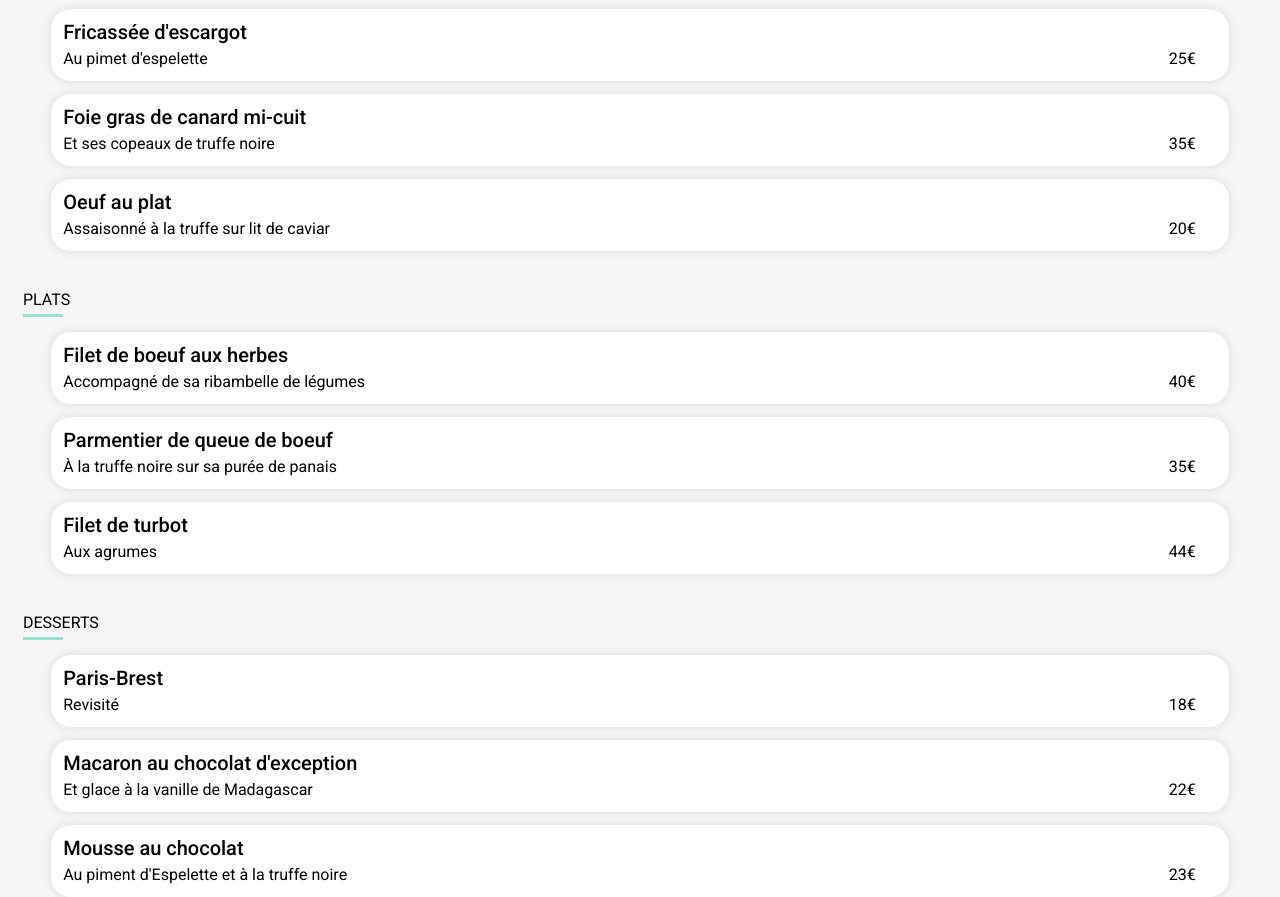
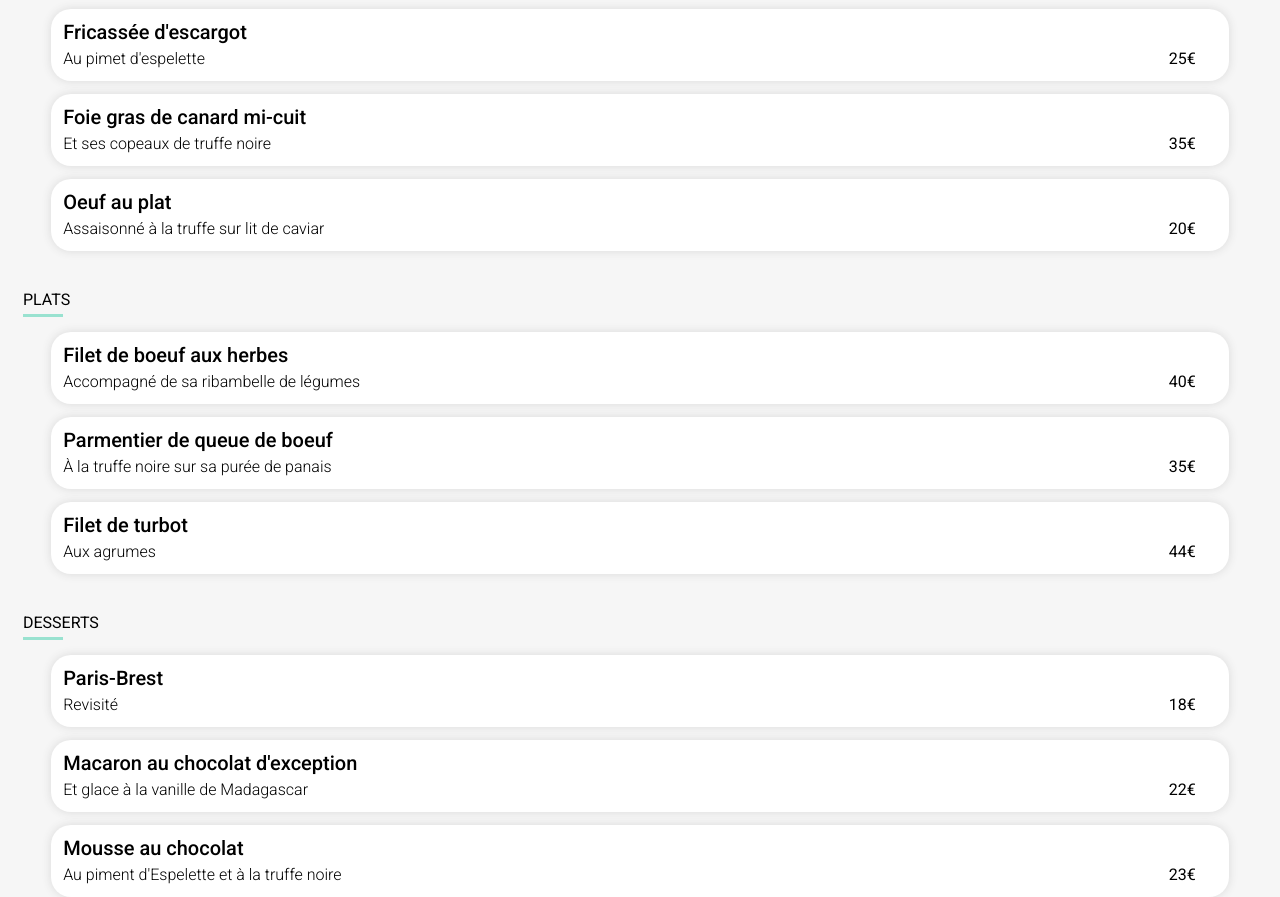
Before and after one commit to duzant9/OhMyFood, a plain HTML site: page la_palette_du_gout.html in a window 1280 px wide. Shown: the part 1100-1997 px from the top of the page. Drawn offline with Linux system fonts and the light colour scheme; a web font is replaced by a local one.

Commit message:
Mise à jour la palette du goût

```diff
--- a/la_galette_du_gout/styles.css
+++ b/la_galette_du_gout/styles.css
@@ -37,20 +37,22 @@ h2{
 p{
     margin: 3px 0 10px 12px;
     height: 18px;
-
 }
 p, h2{
     white-space: nowrap;
     overflow: hidden;
     text-overflow: ellipsis;
 }
+
 .no_overflow{
     margin-right: 30px;
     min-width: 30px;
 }
+.weight200{
+    font-weight: 200;
+}
 
-
-/*--Hearder--*/
+/*--Header--*/
 header{
     height: 50px;
 }
@@ -61,7 +63,7 @@ header{
     position: absolute; top: 25px; left: 25px;
     font-size: 22px;
 }
-.header > a{
+a{
     color: black;
     text-decoration: none;
 }
@@ -74,6 +76,7 @@ header{
 .menu_img{
     width: 100%;
 }
+
 /*--Menu Section--*/
 #menu{
     background-color:#f6f6f6;
--- a/la_palette_du_gout.html
+++ b/la_palette_du_gout.html
@@ -35,81 +35,99 @@
                 <p class="margin-left23 capital">entrées</p>
                 <p class="border_bottom margin-left23"></p>
                 <article class="selection">
+                    <a href="#">
                         <h2>Fricassée d'escargot</h2>
                         <div class="flex">
-                        <p>Au pimet d'espelette</p>
+                            <p class="weight200">Au pimet d'espelette</p>
                             <p class="no_overflow">25€</p>
                         </div>
+                    </a>
                 </article>
 
                 <article class="selection">
+                    <a href="#">
                         <h2>Foie gras de canard mi-cuit</h2>
                         <div class="flex">
-                        <p>Et ses copeaux de truffe noire</p>
+                            <p class="weight200">Et ses copeaux de truffe noire</p>
                             <p class="no_overflow">35€</p>
                         </div>
+                    </a>
                 </article>
 
                 <article class="selection">
+                    <a href="#">
                         <h2>Oeuf au plat</h2>
                         <div class="flex">
-                        <p>Assaisonné à la truffe sur lit de caviar</p>
+                            <p class="weight200">Assaisonné à la truffe sur lit de caviar</p>
                             <p class="no_overflow">20€</p>
                         </div>
+                    </a>
                 </article>
             </div>
             <div>
                 <p class="margin-left23 capital">Plats</p>
                 <p class="border_bottom margin-left23"></p>
                 <article class="selection">
+                    <a href="#">
                         <h2>Filet de boeuf aux herbes</h2>
                         <div class="flex">
-                        <p>Accompagné de sa ribambelle de légumes</p>
+                            <p class="weight200">Accompagné de sa ribambelle de légumes</p>
                             <p class="no_overflow">40€</p>
                         </div>
+                    </a>
                 </article>
 
                 <article class="selection">
+                    <a href="#">
                         <h2>Parmentier de queue de boeuf</h2>
                         <div class="flex">
-                        <p>À la truffe noire sur sa purée de panais</p>
+                            <p class="weight200">À la truffe noire sur sa purée de panais</p>
                             <p class="no_overflow">35€</p>
                         </div>
+                    </a>
                 </article>
 
                 <article class="selection">
+                    <a href="#">
                         <h2>Filet de turbot</h2>
                         <div class="flex">
-                        <p>Aux agrumes</p>
+                            <p class="weight200">Aux agrumes</p>
                             <p class="no_overflow">44€</p>
                         </div>
+                    </a>
                 </article>
             </div>
             <div>
                 <p class="margin-left23 capital">Desserts</p>
                 <p class="border_bottom margin-left23"></p>
                 <article class="selection">
+                    <a href="#">
                         <h2>Paris-Brest</h2>
                         <div class="flex">
-                        <p>Revisité</p>
+                            <p class="weight200">Revisité</p>
                             <p class="no_overflow">18€</p>
                         </div>
+                    </a>
                 </article>
 
                 <article class="selection">
+                    <a href="#">
                         <h2>Macaron au chocolat d'exception </h2>
                         <div class="flex">
-                        <p>Et glace à la vanille de Madagascar</p>
+                            <p class="weight200">Et glace à la vanille de Madagascar</p>
                             <p class="no_overflow">22€</p>
                         </div>
+                    </a>
                 </article>
 
                 <article class="selection">
+                    <a href="#">
                         <h2>Mousse au chocolat</h2>
                         <div class="flex">
-                        <p>Au piment d'Espelette et à la truffe noire</p>
+                            <p class="weight200">Au piment d'Espelette et à la truffe noire</p>
                             <p class="no_overflow">23€</p>
                         </div>
+                    </a>
                 </article>
             </div>
             <form method="post" action="#">
```
Lines whose indentation alone changed are shown as unchanged.
